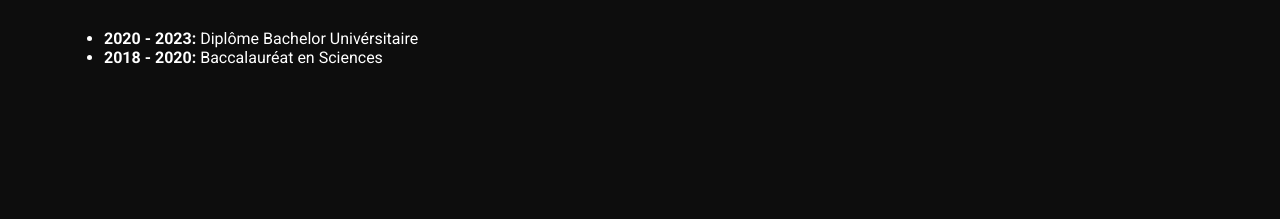
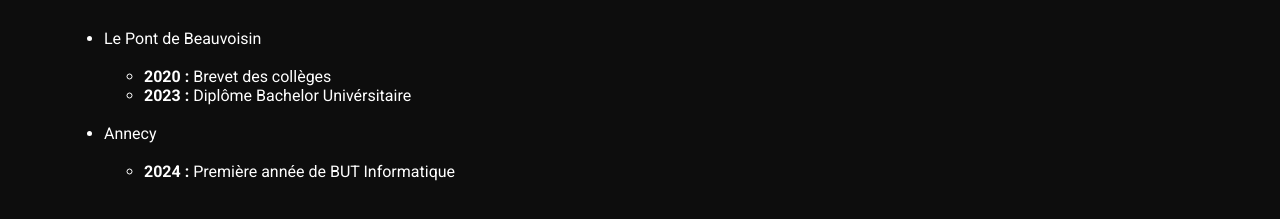
Before and after one commit to MehdiFadh/Portfolio, a plain HTML site: page parcours.html in a window 1280 px wide. Shown: the part 263-482 px from the top of the page. Drawn offline with Linux system fonts and the light colour scheme.

Commit message:
Ajout du parcours

```diff
--- a/parcours.html
+++ b/parcours.html
@@ -26,9 +26,26 @@
         <h2>Parcours Académique</h2>
         <h2>Parcours Académique</h2>
         <ul>
-            <li><strong>2020 - 2023:</strong> Diplôme Bachelor Univérsitaire</li>
-            <li><strong>2018 - 2020:</strong> Baccalauréat en Sciences</li>
-            <!-- Ajoutez plus d'étapes de votre parcours ici test -->
+            <li>
+                Le Pont de Beauvoisin
+                <ul>
+                    &nbsp;
+                    <li><strong>2020 :</strong> Brevet des collèges</li>
+                    <li><strong>2023 :</strong> Diplôme Bachelor Univérsitaire</li>
+                    &nbsp;
+                </ul>
+            </li>
+            <li>
+                Annecy
+
+                <ul>
+                    &nbsp;
+                    <li><strong>2024 :</strong> Première année de BUT Informatique</li>
+                </ul>
+            </li>
+
+
+
         </ul>
     </section>
     <script src="scripts.js"></script>
--- a/styles.css
+++ b/styles.css
@@ -150,7 +150,9 @@ h2 {
 .contact-img {
     width: 300px;
 
+
 }
+
 
 .project-details {
     padding: 1rem;
```
